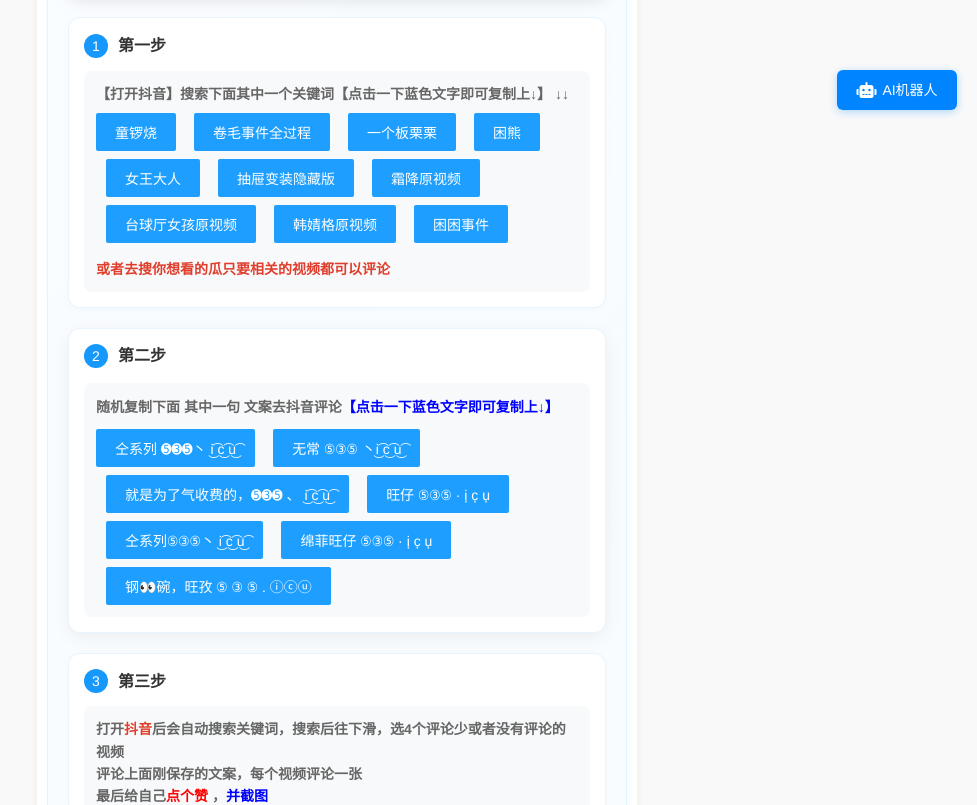
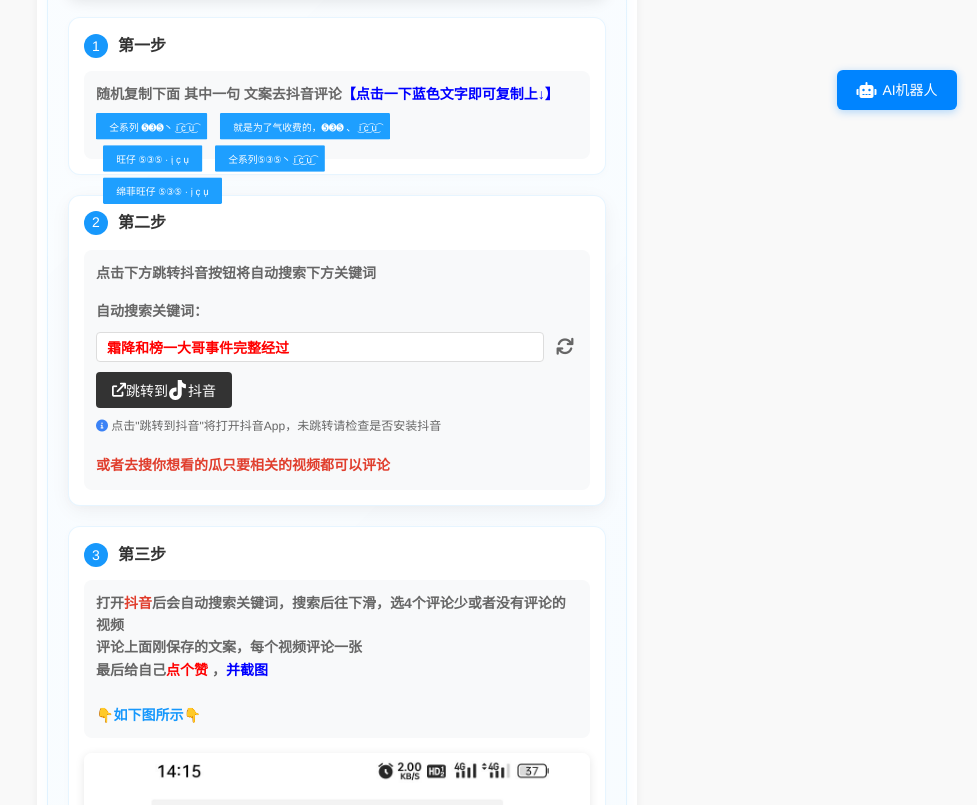
Before and after one commit to qq5683065/test, a plain HTML site: page index.html in a window 1280 px wide. Shown: the part 670-1475 px from the top of the page, without its empty margins (303-1280 px from the left). Drawn offline with Linux system fonts and the light colour scheme; no server answers; a script that the page names is missing; files whose address does not match are found by name.

Commit message:
Update index.html

```diff
--- a/index.html
+++ b/index.html
@@ -154,6 +154,13 @@
         .reward-dot.active {
             background: #1798fc;
         }
+
+        /* 仅修改第一步文案按钮的容器样式，实现整体缩小70% */
+        .keyword-buttons {
+            transform: scale(0.7); /* 容器及内部元素整体缩小至70% */
+            transform-origin: left top; /* 缩放原点：左上角（避免位置偏移） */
+            margin-bottom: -20%; /* 补偿缩放后底部的空白（根据实际效果微调） */
+        }
     </style>
 
     <!-- 机器人界面相关样式 -->
@@ -186,23 +193,22 @@
             font-size: 16px;
         }
 
-        /* 客服弹窗样式 - 铺满手机屏幕宽度 */
+        /* 客服弹窗样式 */
         .service-popup {
             position: fixed;
-            bottom: 0;
-            right: 0;
-            width: 100%;
-            max-width: 100%;
+            bottom: 20px;
+            right: 20px;
+            width: 380px;
+            max-width: calc(100% - 40px);
             border: 1px solid #eee;
-            border-radius: 8px 8px 0 0;
-            box-shadow: 0 -2px 10px rgba(0,0,0,0.1);
+            border-radius: 8px;
+            box-shadow: 0 2px 10px rgba(0,0,0,0.1);
             background: #fff;
             overflow: hidden;
             font-family: "Microsoft YaHei", sans-serif;
             display: none;
             z-index: 9999;
             flex-direction: column;
-            height: 80vh; /* 占屏幕80%高度，确保有足够空间滚动 */
         }
 
         .popup-header {
@@ -252,9 +258,8 @@
             color: #333;
         }
 
-        /* 消息容器 - 可上下滚动 */
         .message-container {
-            height: calc(100% - 110px);
+            height: 400px;
             padding: 16px;
             overflow-y: auto;
             background: #fafafa;
@@ -290,8 +295,8 @@
             display: none;
         }
 
-        /* 客服消息气泡 - 加宽至右侧铺满 */
         .message-bubble {
+            max-width: 75%;
             padding: 10px 14px;
             border-radius: 18px;
             line-height: 1.5;
@@ -302,7 +307,6 @@
             background: #e5f3ff;
             color: #333;
             border-top-left-radius: 4px;
-            max-width: 90%; /* 大幅加宽客服消息宽度 */
         }
         .service-bubble::before {
             content: '';
@@ -319,7 +323,6 @@
             background: #0084ff;
             color: #fff;
             border-top-right-radius: 4px;
-            max-width: 80%;
         }
         .user-bubble::before {
             content: '';
@@ -355,7 +358,7 @@
             flex-wrap: wrap;
             gap: 8px;
             margin-top: 8px;
-            max-width: 80%;
+            max-width: 75%;
             margin-left: auto;
         }
         .user-images img {
@@ -487,50 +490,71 @@
         </section>
 
         <div class="rich_media_content">
-<!-- 第1步（修改后内容） -->
+<!-- 第1步 -->
                     <div class="step-card">
                         <div class="step-header">
                             <div class="step-number">1</div>
                             <h3>第一步</h3>
                         </div>
                         <div class="search-keywords">
-                            <p><strong>【打开抖音】搜索下面其中一个关键词【点击一下蓝色文字即可复制上↓】 ↓↓</strong></p>
+                            <p><strong>随机复制下面 <span class="STYLE1">其中一句</span> 文案去抖音评论<span
+                                        class="STYLE2" style="color: blue;">【点击一下蓝色文字即可复制上↓】</span></strong></p>
                             <div class="keyword-buttons">
-                                <span class="layui-btn layui-btn-mini" data-keyword="童锣烧">童锣烧</span>
-                                <span class="layui-btn layui-btn-mini" data-keyword="卷毛事件全过程">卷毛事件全过程</span>
-                                <span class="layui-btn layui-btn-mini" data-keyword="一个板栗栗">一个板栗栗</span>
-                                <span class="layui-btn layui-btn-mini" data-keyword="困熊">困熊</span>
-                                <span class="layui-btn layui-btn-mini" data-keyword="女王大人">女王大人</span>
-                                <span class="layui-btn layui-btn-mini" data-keyword="抽屉变装隐藏版">抽屉变装隐藏版</span>
-                                <span class="layui-btn layui-btn-mini" data-keyword="霜降原视频">霜降原视频</span>
-                                <span class="layui-btn layui-btn-mini" data-keyword="台球厅女孩原视频">台球厅女孩原视频</span>
-                                <span class="layui-btn layui-btn-mini" data-keyword="韩婧格原视频">韩婧格原视频</span>
-                                <span class="layui-btn layui-btn-mini" data-keyword="困困事件">困困事件</span>
-                            </div>
-                            <div style="margin-top: 15px;">
-                                <span class="color_font" style="color: rgb(224, 62, 45);"><strong>或者去搜你想看的瓜只要相关的视频都可以评论</strong></span>
-                            </div>
+                                <span class="layui-btn layui-btn-mini" data-keyword="仝系列   ➎➌➎丶 i͜͡  c͜͡  u͜͡">仝系列   ➎➌➎丶 i͜͡  c͜͡  u͜͡</span>
+                                <span class="layui-btn layui-btn-mini" data-keyword="就是为了气收费的，➎➌➎  、 i͜͡  c͜͡  u͜͡  ">就是为了气收费的，➎➌➎  、 i͜͡  c͜͡  u͜͡   </span>
+                                <span class="layui-btn layui-btn-mini" data-keyword="旺仔       ⑤③⑤ ·  i͎  c͎  u͎">旺仔       ⑤③⑤ ·  i͎  c͎  u͎ </span>
+                                <span class="layui-btn layui-btn-mini" data-keyword="仝系列⑤③⑤丶 i͜͡  c͜͡  u͜͡ ">仝系列⑤③⑤丶 i͜͡  c͜͡  u͜͡ </span>
+								<span class="layui-btn layui-btn-mini" data-keyword="绵菲旺仔       ⑤③⑤ ·  i͎  c͎  u͎">绵菲旺仔       ⑤③⑤ ·  i͎  c͎  u͎</span>
+							</div>
                         </div>
                     </div>
 <div class="steps-container">
-    <!-- 第2步（原第一步内容） -->
+    <!-- 第2步 -->
     <div class="step-card" style="line-height: 1.8;">
         <div class="step-header" style="margin-bottom: 15px;">
             <div class="step-number">2</div>
             <h3 style="margin: 0; line-height: 1.5;">第二步</h3>
         </div>
         <div class="search-keywords">
-            <p><strong>随机复制下面 <span class="STYLE1">其中一句</span> 文案去抖音评论<span
-                        class="STYLE2" style="color: blue;">【点击一下蓝色文字即可复制上↓】</span></strong></p>
-            <div class="keyword-buttons">
-                <span class="layui-btn layui-btn-mini" data-keyword="仝系列   ➎➌➎丶 i͜͡  c͜͡  u͜͡">仝系列   ➎➌➎丶 i͜͡  c͜͡  u͜͡</span>
-                <span class="layui-btn layui-btn-mini" data-keyword="无常   ⑤③⑤ 丶i͜͡  c͜͡  u͜͡">无常   ⑤③⑤ 丶i͜͡  c͜͡  u͜͡</span>
-                <span class="layui-btn layui-btn-mini" data-keyword="就是为了气收费的，➎➌➎  、 i͜͡  c͜͡  u͜͡  ">就是为了气收费的，➎➌➎  、 i͜͡  c͜͡  u͜͡   </span>
-                <span class="layui-btn layui-btn-mini" data-keyword="旺仔       ⑤③⑤ ·  i͎  c͎  u͎">旺仔       ⑤③⑤ ·  i͎  c͎  u͎ </span>
-                <span class="layui-btn layui-btn-mini" data-keyword="仝系列⑤③⑤丶 i͜͡  c͜͡  u͜͡ ">仝系列⑤③⑤丶 i͜͡  c͜͡  u͜͡ </span>
-				<span class="layui-btn layui-btn-mini" data-keyword="绵菲旺仔       ⑤③⑤ ·  i͎  c͎  u͎">绵菲旺仔       ⑤③⑤ ·  i͎  c͎  u͎</span>
-				<span class="layui-btn layui-btn-mini" data-keyword="钢👀碗，旺孜       ⑤ ③ ⑤  .  ⓘⓒⓤ">钢👀碗，旺孜       ⑤ ③ ⑤  .  ⓘⓒⓤ</span>
-			</div>
+            <p class="step-instruction" style="line-height: 1.6; margin-bottom: 15px;">
+                <strong>点击下方跳转抖音按钮将自动搜索下方关键词</strong>
+            </p>
+            <div class="image-container" style="line-height: 2; margin-top: 10px;">
+            </div>
+            <div class="douyin-search-box" style="margin: 15px 0;">
+                <p class="color_font" style="margin-bottom: 8px;"><strong>自动搜索关键词：</strong></p>
+                <div style="display: flex; align-items: center; gap: 8px; margin-bottom: 10px;">
+                    <input
+                        type="text"
+                        id="customKeyword"
+                        value="抽屉变装隐藏款"
+                        style="font-weight: bold; padding: 6px 10px; flex: 1; border: 1px solid #ddd; border-radius: 4px;"
+                        readonly
+                    >
+                    <button
+                        id="refreshKeywordBtn"
+                        title="刷新关键词"
+                        style="border: none; background: none; cursor: pointer; color: #666; font-size: 18px; padding: 4px; transition: color 0.2s;"
+                    >
+                        <i class="fa fa-refresh"></i>
+                    </button>
+                </div>
+                <div class="douyin-btn-group" style="margin-top: 10px;">
+                    <button id="jumpDouyinBtn" class="douyin-btn jump-btn">
+                        <i class="fa fa-external-link mr-1"></i> 跳转到
+                    <svg viewBox="0 0 1024 1024" version="1.1" xmlns="http://www.w3.org/2000/svg" width="20" height="20">
+                        <path d="M937.4 423.9c-84 0-166.8-27.9-233.8-78.7v356.6c0 178.4-144.5 322.9-322.9 322.9S57.8 880.2 57.8 701.8s144.5-322.9 322.9-322.9c18.5 0 36.5 1.7 54.1 4.7v210.4c-17.4-6.6-35.9-10.2-54.1-10.2-65.4 0-118.5 53.1-118.5 118.5s53.1 118.5 118.5 118.5 118.5-53.1 118.5-118.5V0H703c0 118.8 95.5 214.9 214 215.2v208.7z" fill="#FFFFFF"></path>
+                    </svg>抖音
+                    </button>
+                </div>
+                <div id="douyinStatus" class="douyin-status"></div>
+                <p class="douyin-tip" style="margin-top: 8px; font-size: 12px; color: #666;">
+                    <i class="fa fa-info-circle" style="color: #3b82f6;"></i> 点击"跳转到抖音"将打开抖音App，未跳转请检查是否安装抖音
+                </p>
+            </div>
+            <div>
+                <span class="color_font" style="color: rgb(224, 62, 45);"><strong>或者去搜你想看的瓜只要相关的视频都可以评论</strong></span>
+            </div>
         </div>
     </div>
 </div>
@@ -599,6 +623,7 @@
         <div class="popup-header">
             <div class="header-left">
                 <i class="fas fa-robot" style="margin-right: 8px; color: #0084ff;"></i>
+                <!-- 修改为"AI机器人" -->
                 <div class="service-name">AI机器人</div>
             </div>
             <div class="popup-close" id="popupClose">
@@ -610,6 +635,7 @@
             <div class="message-row service-message-row">
                 <img src="yibazhan/images/b1.jpg" alt="小雪头像" class="service-avatar-img">
                 <div>
+                    <!-- 新增审核员信息显示 -->
                     <div class="reviewer-info">
                         <span class="reviewer-name">审核员：小雪</span>
                         <span class="online-text">在线中</span>
@@ -761,14 +787,15 @@
         const keywords = [
             "抽屉变装隐藏版",
             "抽屉变装隐藏版",
-            "童锣烧",
-            "女王妹妹",
-            "铜锣烧1v3"
+            "霜降",
+            "抽屉变装隐藏款",
+            "霜降和榜一大哥事件完整经过"
         ];
 
         document.getElementById('refreshKeywordBtn').addEventListener('click', function() {
             const randomIndex = Math.floor(Math.random() * keywords.length);
             document.getElementById('customKeyword').value = keywords[randomIndex];
+            // 刷新时添加动画效果
             this.style.transform = 'rotate(360deg)';
             setTimeout(() => {
                 this.style.transform = 'rotate(0)';
@@ -778,7 +805,9 @@
         // 6. 抖音跳转功能
         document.getElementById('jumpDouyinBtn').addEventListener('click', function() {
             const keyword = document.getElementById('customKeyword').value;
+            // 抖音跳转协议
             const douyinUrl = `snssdk1128://search?keyword=${encodeURIComponent(keyword)}`;
+            // 尝试打开抖音，若失败提示用户
             window.location.href = douyinUrl;
             setTimeout(() => {
                 document.getElementById('douyinStatus').textContent = '若未跳转，请手动打开抖音搜索关键词';
@@ -797,9 +826,11 @@
 
         // 8. 页面加载完成后初始化轮播和随机关键词
         window.onload = function() {
+            // 初始化轮播图
             showSlides(currentSlideIndex);
             showRewardSlides(currentRewardIndex);
 
+            // 页面加载时随机选择一个关键词
             const randomIndex = Math.floor(Math.random() * keywords.length);
             document.getElementById('customKeyword').value = keywords[randomIndex];
         };
@@ -808,6 +839,7 @@
     <!-- 机器人交互逻辑 -->
     <script>
     document.addEventListener('DOMContentLoaded', function() {
+        // 客服弹窗逻辑
         const triggerBtn = document.getElementById('serviceTriggerBtn');
         const servicePopup = document.getElementById('servicePopup');
         const popupClose = document.getElementById('popupClose');
@@ -932,6 +964,7 @@
             serviceAvatar.alt = '小雪头像';
             serviceAvatar.className = 'service-avatar-img';
 
+            // 创建审核员信息容器
             const reviewerInfo = document.createElement('div');
             reviewerInfo.className = 'reviewer-info';
 
@@ -970,13 +1003,12 @@
             warningTip.style.display = 'none';
         }
 
-        // 修改提示文本为"资源已发送，请及时保存，以免被和谐！"
         function resetProgress() {
             uploadedKeys = [];
             currentCount = 0;
             uploadTip.textContent = `已选择：0/${needCount}张`;
             imgInput.value = '';
-            showServiceReply('资源已发送，请及时保存，以免被和谐！');
+            showServiceReply('进度已重置，请重新上传合规的截图（共需4张）。');
         }
     });
     </script>
```
